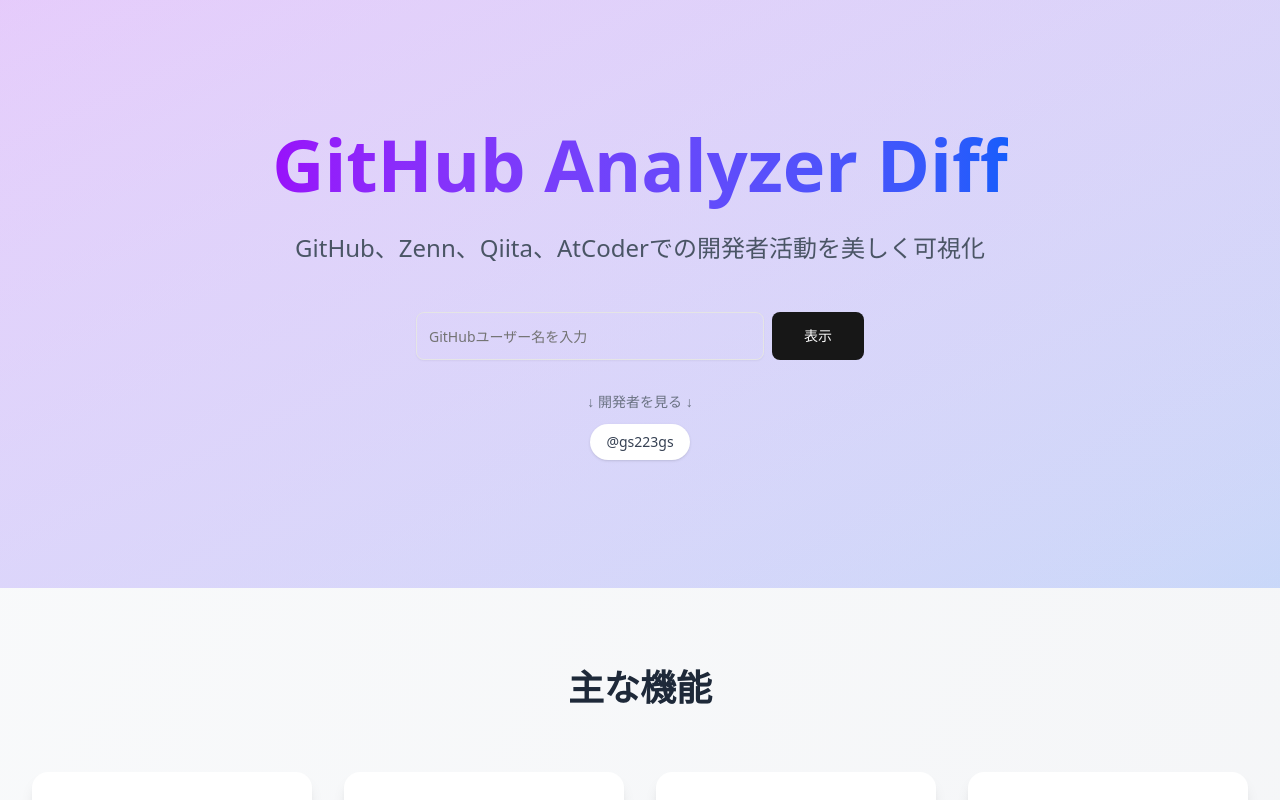
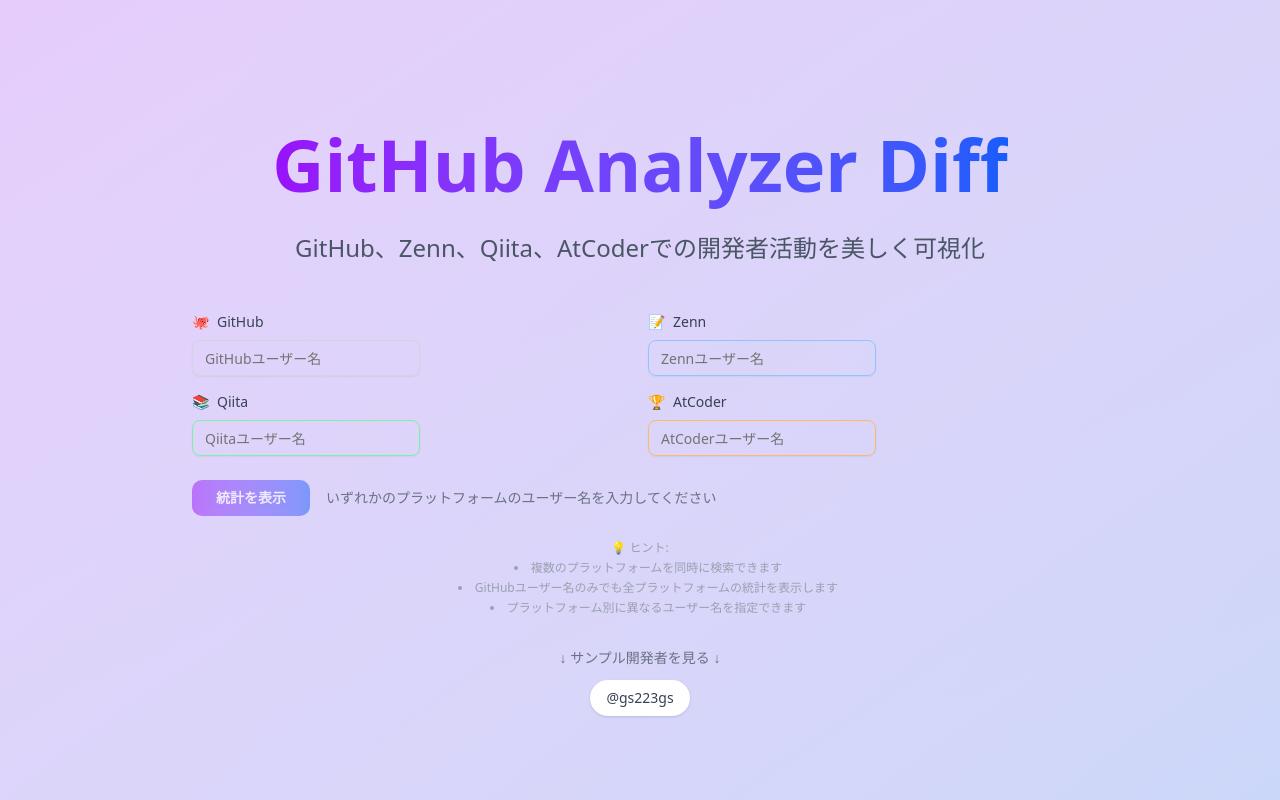
Before and after one commit to gs223gs/github-analyze-diff, a Next.js app: page / in a window 1280 px wide. Shown: the top 800 px of the page. Built offline with nearby package versions, Linux system fonts and the light colour scheme.

Commit message:
refactor: メインページを新しい検索フォームに対応
- HeroSectionでMultiPlatformSearchFormを使用
- 不要なstate管理とpropsを削除
- サンプルユーザーリンクを新URLフォーマットに更新
- よりシンプルで保守性の高いコード構造に改善

```diff
--- a/app/page.tsx
+++ b/app/page.tsx
@@ -1,6 +1,4 @@
 "use client";
-import { useState } from "react";
-import { useRouter } from "next/navigation";
 import HeroSection from "@/components/template/HeroSection";
 import FeatureSection from "@/components/template/FeatureSection";
 import HowToUseSection from "@/components/template/HowToUseSection";
@@ -9,20 +7,9 @@
 export const runtime = "edge";
 
 export default function Home() {
-  const [username, setUsername] = useState("");
-  const router = useRouter();
-
-  const handleSubmit = (username: string) => {
-    router.push(`/status?user=${encodeURIComponent(username)}`);
-  };
-
   return (
     <>
-      <HeroSection
-        username={username}
-        setUsername={setUsername}
-        onSubmit={handleSubmit}
-      />
+      <HeroSection />
       <FeatureSection />
       <HowToUseSection />
       <PreviewSection />
--- a/components/template/HeroSection.tsx
+++ b/components/template/HeroSection.tsx
@@ -1,17 +1,10 @@
-import { Dispatch, SetStateAction } from "react";
-import SearchForm from "./SearchForm";
+import { MultiPlatformSearchForm } from "@/components/features/search/MultiPlatformSearchForm";
 
 interface HeroSectionProps {
-  username: string;
-  setUsername: Dispatch<SetStateAction<string>>;
-  onSubmit: (username: string) => void;
   sampleUsers?: string[];
 }
 
 export default function HeroSection({
-  username,
-  setUsername,
-  onSubmit,
   sampleUsers = ["gs223gs"],
 }: HeroSectionProps) {
   return (
@@ -29,32 +22,24 @@
           </p>
 
           {/* 検索フォーム */}
-          <div className="animate-fade-in animation-delay-400">
-            <SearchForm
-              username={username}
-              setUsername={setUsername}
-              onSubmit={onSubmit}
-              placeholder="GitHubユーザー名を入力"
-            />
+          <div className="animate-fade-in animation-delay-400 max-w-4xl mx-auto">
+            <MultiPlatformSearchForm />
           </div>
 
           {/* サンプルユーザー */}
           <div className="mt-8 animate-fade-in animation-delay-600">
             <p className="text-sm text-gray-500 dark:text-gray-400 mb-3">
-              ↓ 開発者を見る ↓
+              ↓ サンプル開発者を見る ↓
             </p>
             <div className="flex flex-wrap justify-center gap-2">
               {sampleUsers.map((user) => (
-                <button
+                <a
                   key={user}
-                  onClick={() => {
-                    setUsername(user);
-                    onSubmit(user);
-                  }}
+                  href={`/status?github=${encodeURIComponent(user)}`}
                   className="px-4 py-2 rounded-full bg-white dark:bg-gray-800 text-sm font-medium text-gray-700 dark:text-gray-300 hover:bg-gray-100 dark:hover:bg-gray-700 transition-colors shadow-sm"
                 >
                   @{user}
-                </button>
+                </a>
               ))}
             </div>
           </div>
```
